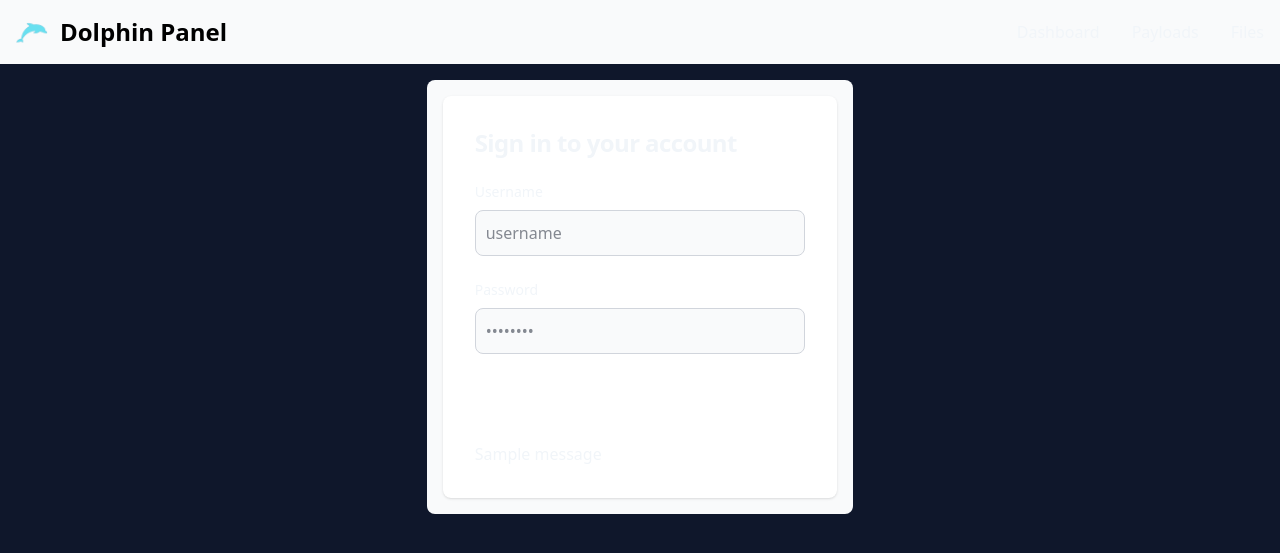
After one commit to dovy2kas/Dolphin, a Django app: page /panel/login/ in a window 1280 px wide. The commit adds this page. Shown: the top 553 px of the page. Run offline with Django 4.2, Linux system fonts and the light colour scheme; tables that the repository leaves empty hold one stand-in row (values such as "Sample post"); one stand-in notice (Sample message) is shown; some libraries are stand-ins or nearby versions.

Commit message:
Added a login page.

```diff
--- a/Dolphin/settings.py
+++ b/Dolphin/settings.py
@@ -5,7 +5,6 @@
 load_dotenv()
 
 BASE_DIR = Path(__file__).resolve().parent.parent
-print(BASE_DIR)
 
 SECRET_KEY = os.getenv('SECRET_KEY')
 
@@ -13,6 +12,7 @@
 
 ALLOWED_HOSTS = []
 
+LOGIN_URL="/panel/login"
 
 # Application definition
 
--- /dev/null
+++ b/panel/templates/login.html
@@ -0,0 +1,45 @@
+{% extends "base.html" %}
+
+{% block navbar %}
+    {% include "navbar.html" %}
+{% endblock %}
+
+{% block content %}
+
+<head>
+    <title>Login</title>
+</head>
+<div class="flex flex-row justify-center">
+    <div class="flex w-1/3 bg-gray-50 dark:bg-slate-700 m-4 rounded-lg p-4 justify-center align-middle items-center">
+        <div class="w-full bg-white rounded-lg shadow dark:border md:mt-0 sm:max-w-md xl:p-0 dark:bg-slate-900 dark:border-gray-700">
+            <div class="p-6 space-y-4 md:space-y-6 sm:p-8 text-slate-100">
+                <h1 class="text-xl font-bold leading-tight tracking-tight md:text-2xl">
+                    Sign in to your account
+                </h1>
+                <form class="space-y-4 md:space-y-6" action="{% url 'login' %}" method="post">
+                    {% csrf_token %}
+                    <div>
+                        <label for="username" class="block mb-2 text-sm font-medium">Username</label>
+                        <input type="text" name="username" id="username" class="bg-gray-50 border border-gray-300 text-gray-900 rounded-lg focus:ring-primary-600 focus:border-primary-600 block w-full p-2.5 dark:bg-gray-700 dark:border-gray-600 dark:placeholder-gray-400 dark:text-white dark:focus:ring-blue-500 dark:focus:border-blue-500" placeholder="username" required="">
+                    </div>
+                    <div>
+                        <label for="password" class="block mb-2 text-sm font-medium">Password</label>
+                        <input type="password" name="password" id="password" placeholder="••••••••" class="bg-gray-50 border border-gray-300 text-gray-900 rounded-lg focus:ring-primary-600 focus:border-primary-600 block w-full p-2.5 dark:bg-gray-700 dark:border-gray-600 dark:placeholder-gray-400 dark:text-white dark:focus:ring-blue-500 dark:focus:border-blue-500" required="">
+                    </div>
+                    <button type="submit" class="w-full text-white bg-primary-600 hover:bg-primary-700 focus:ring-4 focus:outline-none focus:ring-primary-300 font-medium rounded-lg text-sm px-5 py-2.5 text-center dark:bg-primary-600 dark:hover:bg-primary-700 dark:focus:ring-primary-800">Sign in</button>
+                    {% if messages %}
+                    <div class="messages">
+                        {% for message in messages %}
+                            <p>{{ message }}</p>
+                        {% endfor %}
+                    </div>
+                {% endif %}
+                </form>
+            </div>
+        </div>
+
+    </div>
+</div>
+
+
+{% endblock %}
--- a/panel/templates/navbar.html
+++ b/panel/templates/navbar.html
@@ -22,6 +22,11 @@
           <li>
             <a href="#" class="block py-2 px-3 md:p-0 text-slate-100 rounded-sm hover:bg-gray-100 md:hover:bg-transparent md:border-0 md:hover:text-amber-300 dark:text-slate-100 md:dark:hover:text-amber-300 dark:hover:bg-gray-700 dark:hover:text-slate-100 md:dark:hover:bg-transparent">Files</a>
           </li>
+          {% if user.is_authenticated %}
+          <li>
+            <a href="{% url 'logout' %}" class="block py-2 px-3 md:p-0 text-slate-100 rounded-sm hover:bg-gray-100 md:hover:bg-transparent md:border-0 md:hover:text-amber-300 dark:text-slate-100 md:dark:hover:text-amber-300 dark:hover:bg-gray-700 dark:hover:text-slate-100 md:dark:hover:bg-transparent">Logout</a>
+          </li>
+          {% endif %}
         </ul>
       </div>
     </div>
--- a/panel/urls.py
+++ b/panel/urls.py
@@ -4,4 +4,6 @@
 
 urlpatterns = [
     path("", views.panel, name="panel"),
+    path("login/", views.login_view, name="login"),
+    path("logout/", views.logout_view, name="logout"),
 ]
--- a/panel/views.py
+++ b/panel/views.py
@@ -1,6 +1,27 @@
 from django.http import HttpResponse
 from django.template import loader
+from django.shortcuts import render, redirect
+from django.contrib.auth import authenticate, login, logout
+from django.contrib.auth.decorators import login_required
+from django.contrib import messages
 
+@login_required
 def panel(request):
   template = loader.get_template('panel.html')
   return HttpResponse(template.render())
+
+def login_view(request):
+    if request.method == 'POST':
+        username = request.POST['username']
+        password = request.POST['password']
+        user = authenticate(request, username=username, password=password)
+        if user is not None:
+            login(request, user)
+            return redirect('panel')
+        else:
+            messages.error(request, 'Invalid username or password')
+    return render(request, 'login.html')
+
+def logout_view(request):
+    logout(request)
+    return redirect('login')
```
